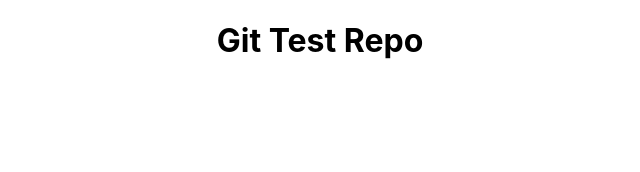
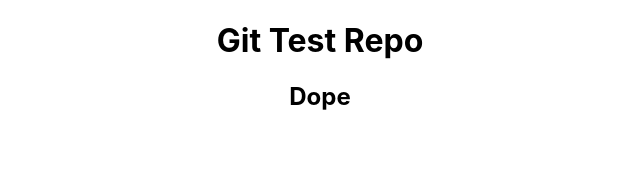
Before and after one commit to seeds-of-success-1/git-test-repo, a React (Create React App) app: page / in a window 1280 px wide. Shown: the top 172 px of the page, without its empty margins (320-960 px from the left). Built offline with nearby package versions, Linux system fonts and the light colour scheme.

Commit message:
dopeness added

```diff
--- a/src/App.js
+++ b/src/App.js
@@ -7,6 +7,7 @@ class App extends Component {
     return (
       <div className="App">
         <h1>Git Test Repo</h1>
+        <h2>Dope</h2>
       </div>
     );
   }
```
